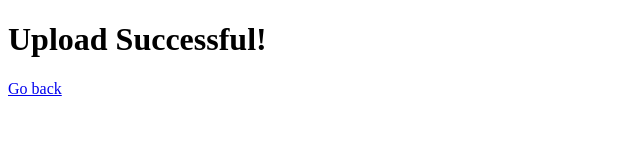
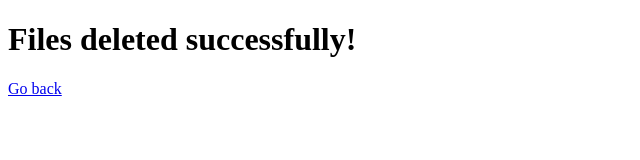
Before and after one commit to hoposon/mailer-test, a website: page public/files-delete-success.html in a window 1280 px wide. Shown: the whole page, without its empty margins (0-640 px from the left). Drawn offline with Linux system fonts and the light colour scheme.

Commit message:
delete files and log

```diff
--- a/public/files-delete-success.html
+++ b/public/files-delete-success.html
@@ -7,7 +7,7 @@
   <title>Files deleted</title>
 </head>
 <body>
-  <h1>Upload Successful!</h1>
+  <h1>Files deleted successfully!</h1>
   <!-- You can add more content here if needed -->
   <a href="/">Go back</a>
 </body>
```
Also changed, not shown: public/index.html (+1 -1 lines).
